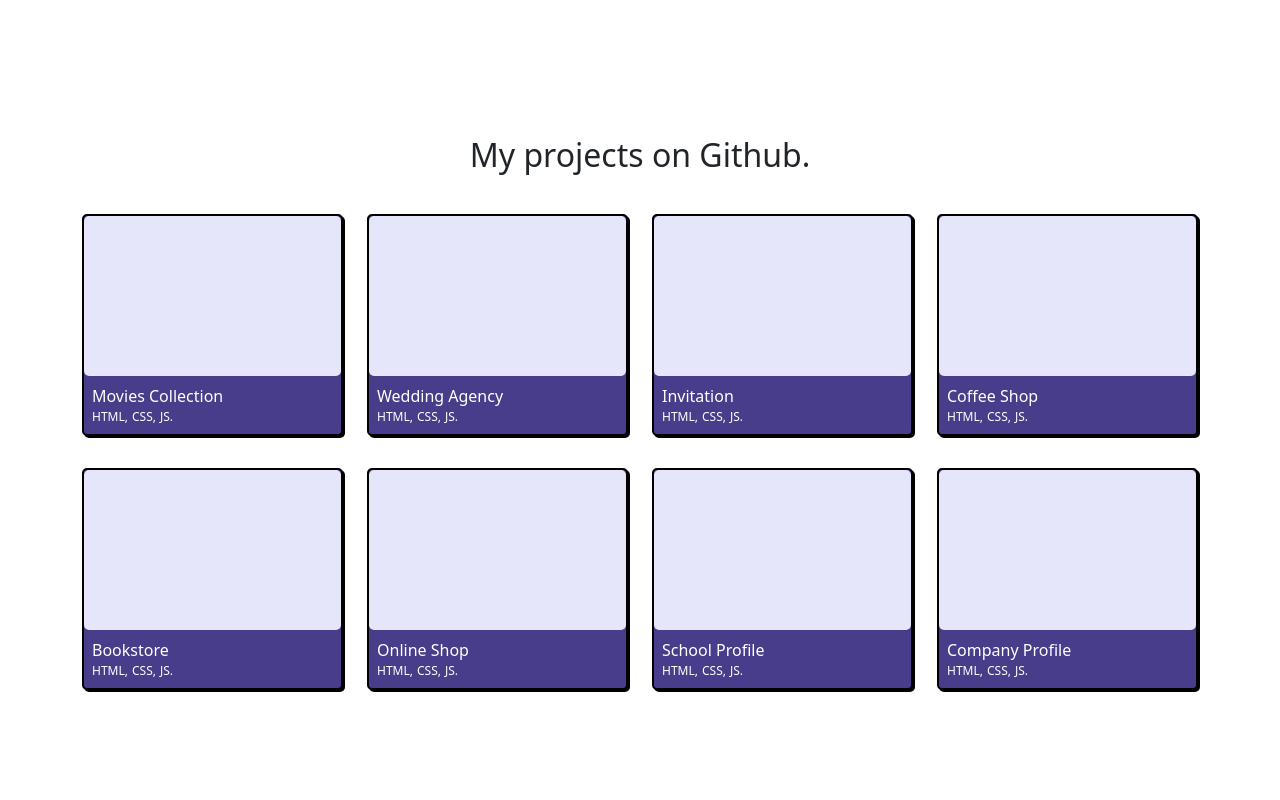
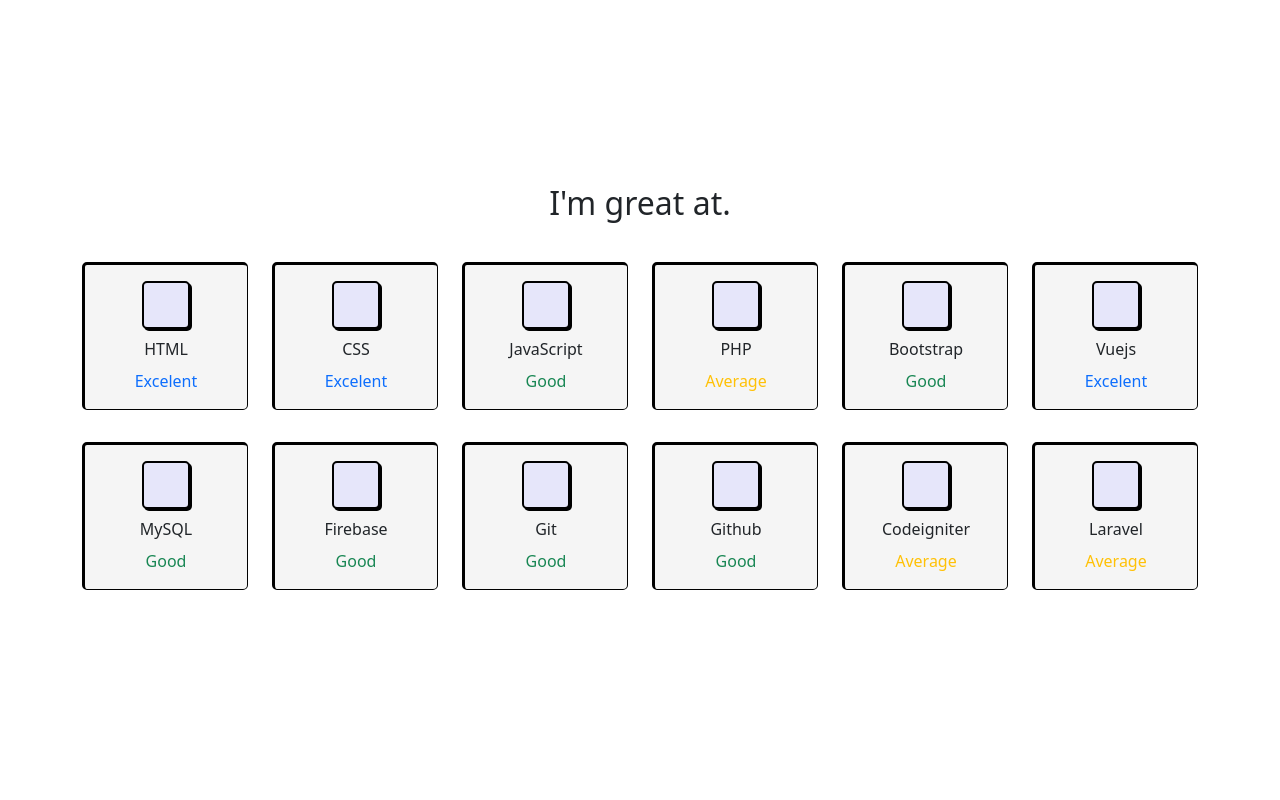
Before and after one commit to anang-prasetyo/anang-prasetyo.github.io, a Vue app: page / in a window 1280 px wide. Shown: the part 680-1480 px from the top of the page. Built offline with nearby package versions, Linux system fonts and the light colour scheme.

Commit message:
add skill

```diff
--- a/src/App.vue
+++ b/src/App.vue
@@ -1,5 +1,5 @@
 <template>
-  <main>
+  <main class="d-flex flex-column gap-5">
     <section class="container vh-100 d-flex align-items-center py-3">
       <div class="row h-100 w-100 d-flex justify-content-center align-items-center flex-column flex-md-row gap-5">
         <div class="col-12 col-md text-center text-md-start">
@@ -11,12 +11,30 @@
         </div>
       </div>
     </section>
-    <section class="container vh-100">
+    <section class="container min-vh-100">
+      <div class="row">
+        <div class="col-12 p-3 h2 text-center">I'm great at.</div>
+      </div>
+      <div class="col-12">
+        <ul class="row list-unstyled">
+          <li v-for="s, i in skills" :key="i" class="m-auto m-sm-0 col-6 col-sm-4 col-md-3 col-lg-2 py-2">
+            <div class="my-2 d-flex flex-column align-items-center justify-content-center gap-2 p-3 skill">
+              <div class="skill-logo"></div>
+              <div class="">{{ s.name }}</div>
+              <div v-if="s.level == 5" class="text-primary">Excelent</div>
+              <div v-else-if="s.level == 4" class="text-success">Good</div>
+              <div v-else-if="s.level == 3" class="text-warning">Average</div>
+            </div>
+          </li>
+        </ul>
+      </div>
+    </section>
+    <section class="container min-vh-100">
       <div class="row">
         <div class="col-12 p-3 h2 text-center">My projects on Github.</div>
         <div class="col-12">
           <ul class="row list-unstyled">
-            <li v-for="p in project" :key="p" class="m-auto m-sm-0 col-8 col-sm-6 col-md-4 col-lg-3 col-lg-2 py-2">
+            <li v-for="p in project" :key="p" class="m-auto m-sm-0 col-8 col-sm-6 col-md-4 col-lg-3 py-2">
               <div class="my-2 project">
                 <div class="project-thumb"></div>
                 <div class="p-2">
@@ -33,6 +51,9 @@
         </div>
       </div>
     </section>
+    <footer class="footer">
+      <div class="container py-3">Is being developed by Anang in 2023</div>
+    </footer>
   </main>
 </template>
 
@@ -73,6 +94,56 @@
     tag: ['']
   },
 ])
+const skills = ref([
+  {
+    name: 'HTML',
+    level: 5
+  },
+  {
+    name: 'CSS',
+    level: 5
+  },
+  {
+    name: 'JavaScript',
+    level: 4
+  },
+  {
+    name: 'PHP',
+    level: 3
+  },
+  {
+    name: 'Bootstrap',
+    level: 4
+  },
+  {
+    name: 'Vuejs',
+    level: 5
+  },
+  {
+    name: 'MySQL',
+    level: 4
+  },
+  {
+    name: 'Firebase',
+    level: 4
+  },
+  {
+    name: 'Git',
+    level: 4
+  },
+  {
+    name: 'Github',
+    level: 4
+  },
+  {
+    name: 'Codeigniter',
+    level: 3
+  },
+  {
+    name: 'Laravel',
+    level: 3
+  },
+])
 </script>
 
 <style lang="scss" scoped>
@@ -106,4 +177,19 @@
     }
   }
 }
+.skill{
+  background: whitesmoke;
+  border-radius: 5px;
+  border: 1px solid black;
+  border-top: 3px solid black;
+  border-left: 3px solid black;
+  &-logo{
+    background: lavender;
+    height: 3rem;
+    width: 3rem;
+    border-radius: var(--border-radius-1);
+    border: var(--border-black);
+    box-shadow: var(--box-shadow-black);
+  }
+}
 </style>
--- a/src/assets/base.scss
+++ b/src/assets/base.scss
@@ -5,3 +5,6 @@
   --box-shadow-black: 2px 2px var(--color-black);
   --border-radius-1: 5px;
 }
+
+.min-vh-100{min-height: 100vh;}
+.min-vw-100{min-width: 100vw;}
```
Also changed, not shown: 3 other files (tests, documents, lock files or other folders).
